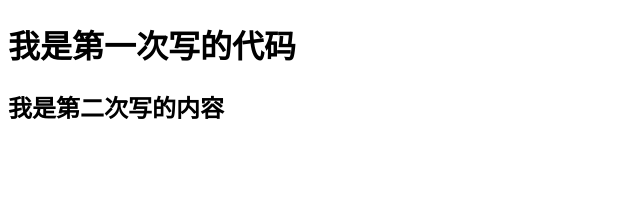
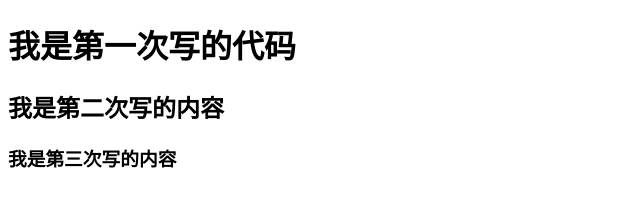
Before and after one commit to LiuXing-ddg/test1906, a plain HTML site: page index.html in a window 1280 px wide. Shown: the whole page, without its empty margins (0-640 px from the left). Drawn offline with Linux system fonts and the light colour scheme.

Commit message:
第三次

```diff
--- a/index.html
+++ b/index.html
@@ -10,6 +10,7 @@
 <body>
     <h1>我是第一次写的代码</h1>
     <h2>我是第二次写的内容</h2>
+    <h3>我是第三次写的内容</h3>
 </body>
 
 </html>
```
